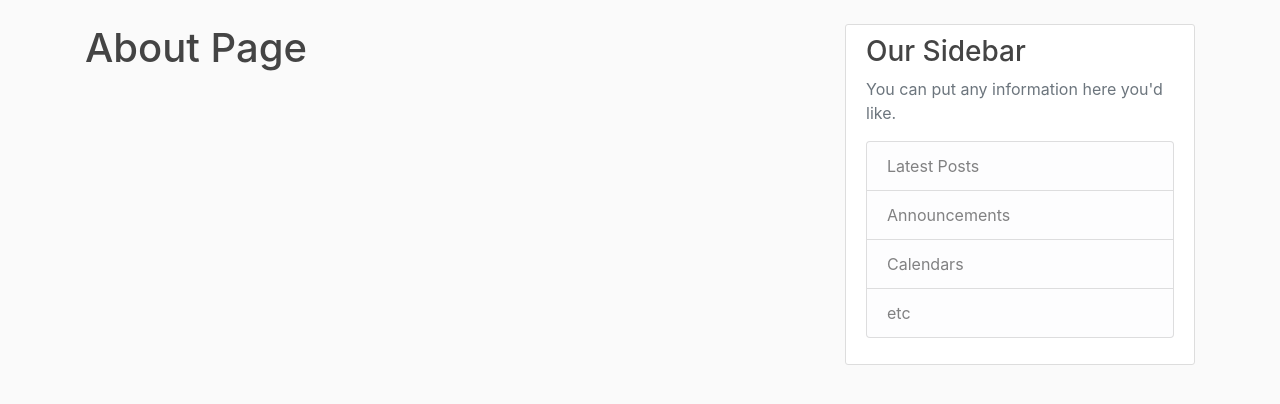
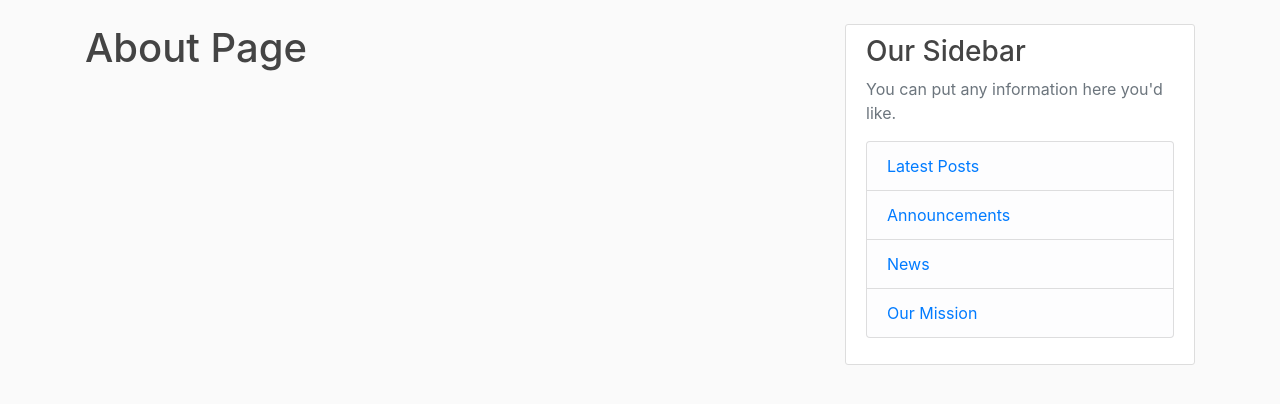
Before and after one commit to Gabtoriel/webstack-portfolio-project, a Flask app: page /about in a window 1280 px wide. Shown: the part 56-460 px from the top of the page. Run offline with Flask 3, Linux system fonts and the light colour scheme.

Commit message:
Layout template updated

```diff
--- a/flaskblog/templates/layout.html
+++ b/flaskblog/templates/layout.html
@@ -63,10 +63,14 @@
 	        <h3>Our Sidebar</h3>
 	        <p class='text-muted'>You can put any information here you'd like.
 	          <ul class="list-group">
-	            <li class="list-group-item list-group-item-light">Latest Posts</li>
-	            <li class="list-group-item list-group-item-light">Announcements</li>
-	            <li class="list-group-item list-group-item-light">Calendars</li>
-	            <li class="list-group-item list-group-item-light">etc</li>
+	            <li class="list-group-item list-group-item-light">
+	            	<a href="{{ url_for('main.home', page=page_num)}}"> Latest Posts </a></li>
+	            <li class="list-group-item list-group-item-light">
+	            	<a href="{{ url_for('main.announcement', page=page_num)}}"> Announcements </a></li>
+	            <li class="list-group-item list-group-item-light">
+	            	<a href="{{ url_for('main.news', page=page_num)}}"> News </a></li>
+	            <li class="list-group-item list-group-item-light">
+	            	<a href="{{ url_for('main.mission', page=page_num)}}"> Our Mission </a></li>
 	          </ul>
 	        </p>
 	      </div>
```
